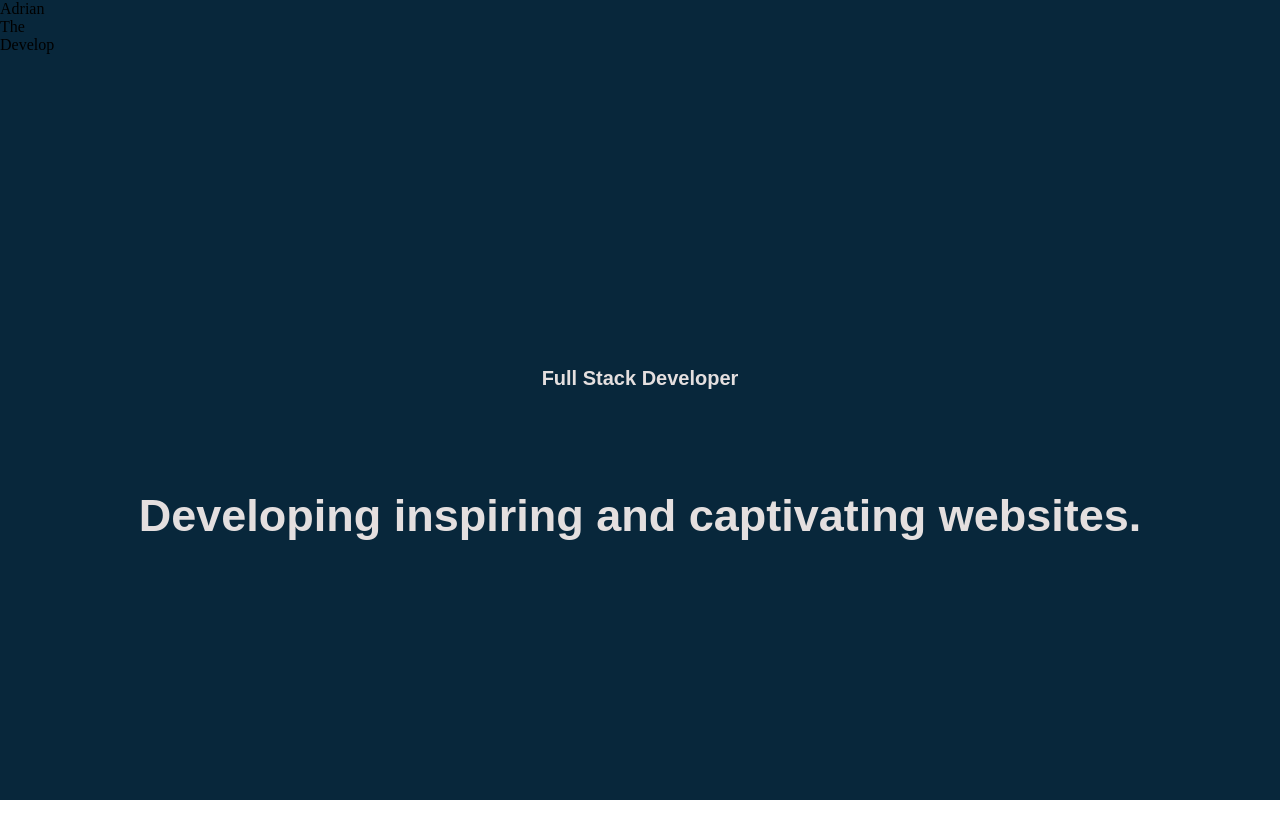
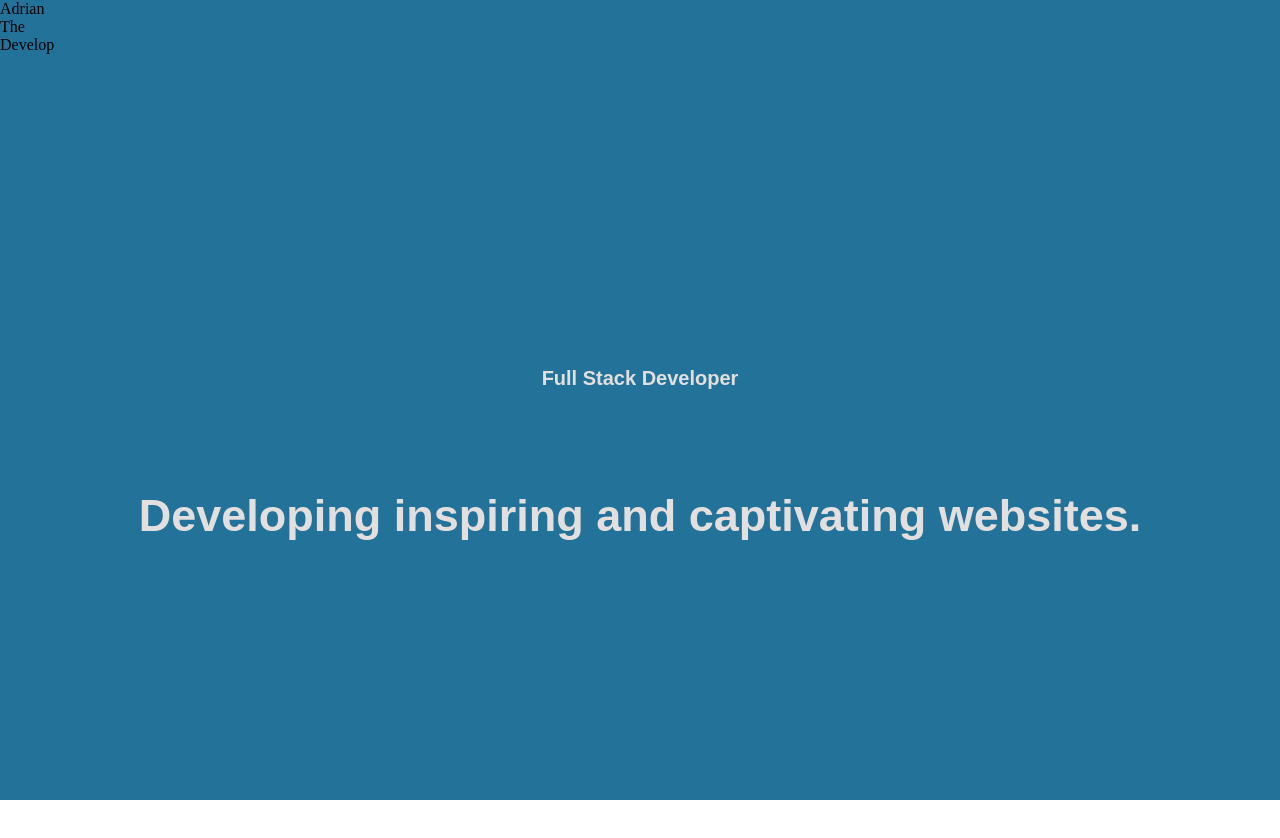
Before and after one commit to valverdea45/adrian-the-dev, a React (Create React App) app: page / in a window 1280 px wide. Shown: the top 838 px of the page. Built offline with nearby package versions, Linux system fonts and the light colour scheme.

Commit message:
changed portfolio compoent back ground color

```diff
--- a/src/Portfolio.css
+++ b/src/Portfolio.css
@@ -1,5 +1,5 @@
 .background {
-    background-color: rgb(8, 39, 59);
+    background-color: rgb(35, 114, 154);
     height: 100vh;
     width: 100%;
 }
```
